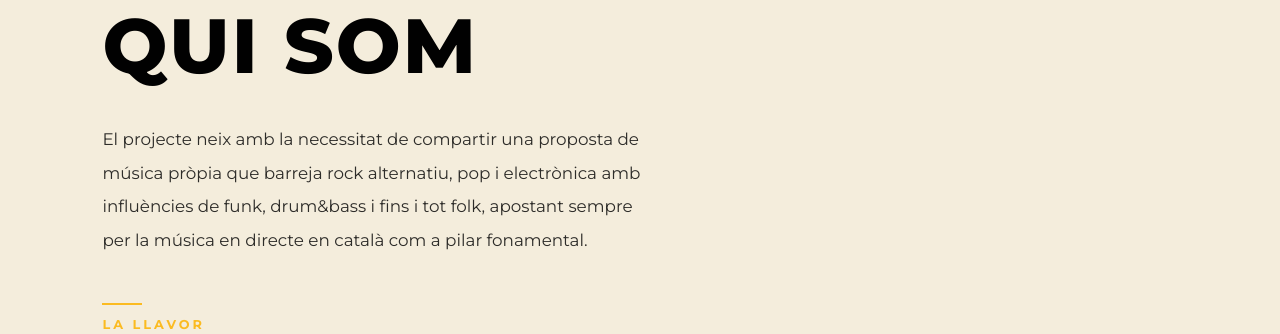
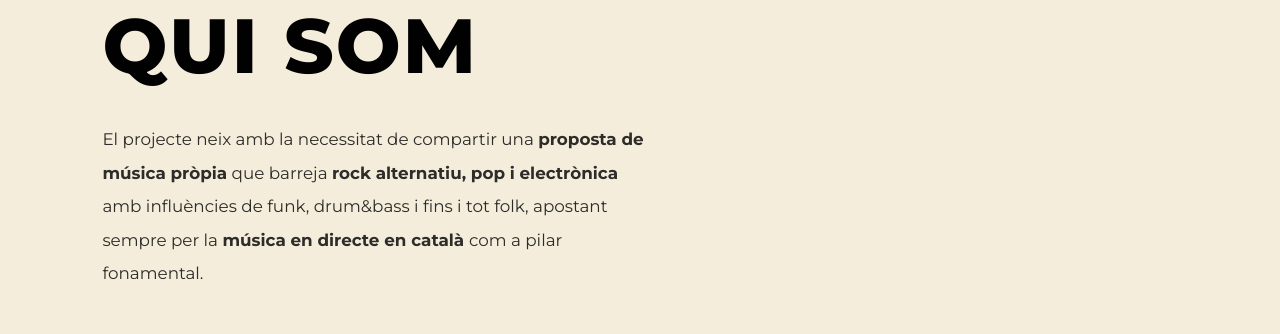
Before and after one commit to santamandra/santamandra.github.io, a plain HTML site: page about.html in a window 1280 px wide. Shown: the part 780-1114 px from the top of the page. Drawn offline with Linux system fonts and the light colour scheme.

Commit message:
Update about.html

```diff
--- a/about.html
+++ b/about.html
@@ -363,7 +363,7 @@
 
 		<div class="story-block">
           <p>
-			El projecte neix amb la necessitat de compartir una proposta de música pròpia que barreja rock alternatiu, pop i electrònica amb influències de funk, drum&bass i fins i tot folk, apostant sempre per la música en directe en català com a pilar fonamental.
+			El projecte neix amb la necessitat de compartir una <b>proposta de música pròpia</b> que barreja <b>rock alternatiu, pop i electrònica</b> amb influències de funk, drum&bass i fins i tot folk, apostant sempre per la <b>música en directe en català </b>com a pilar fonamental.
           </p>
         </div>
 
```
